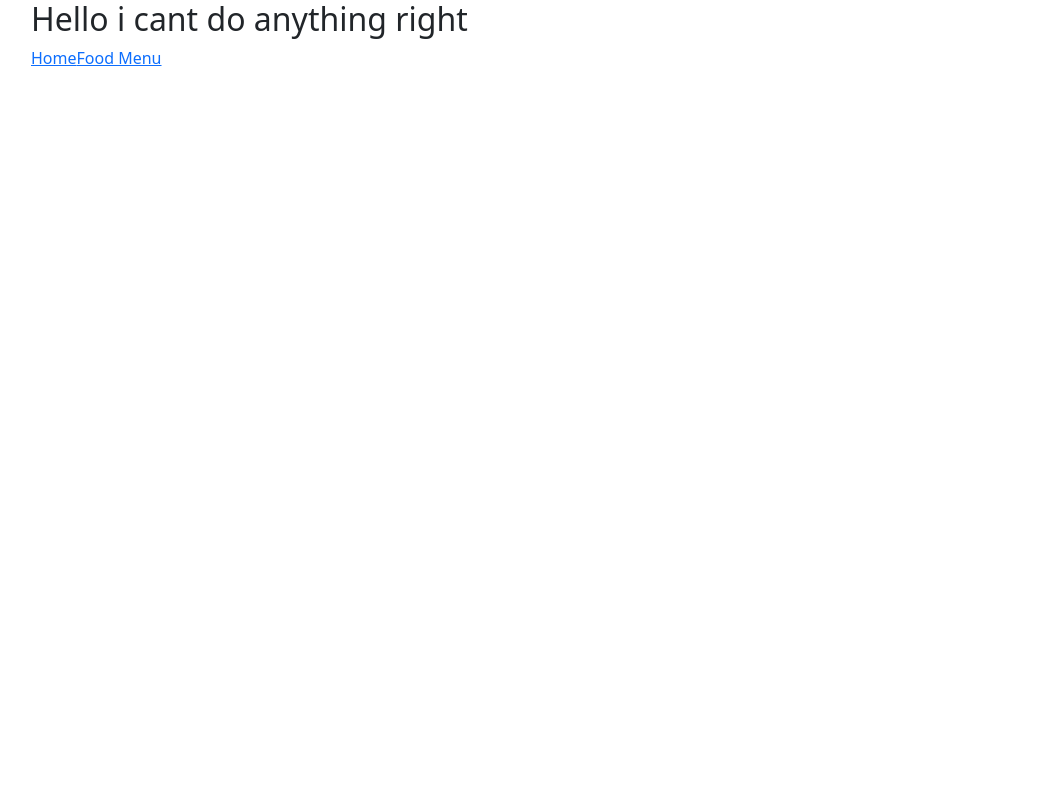
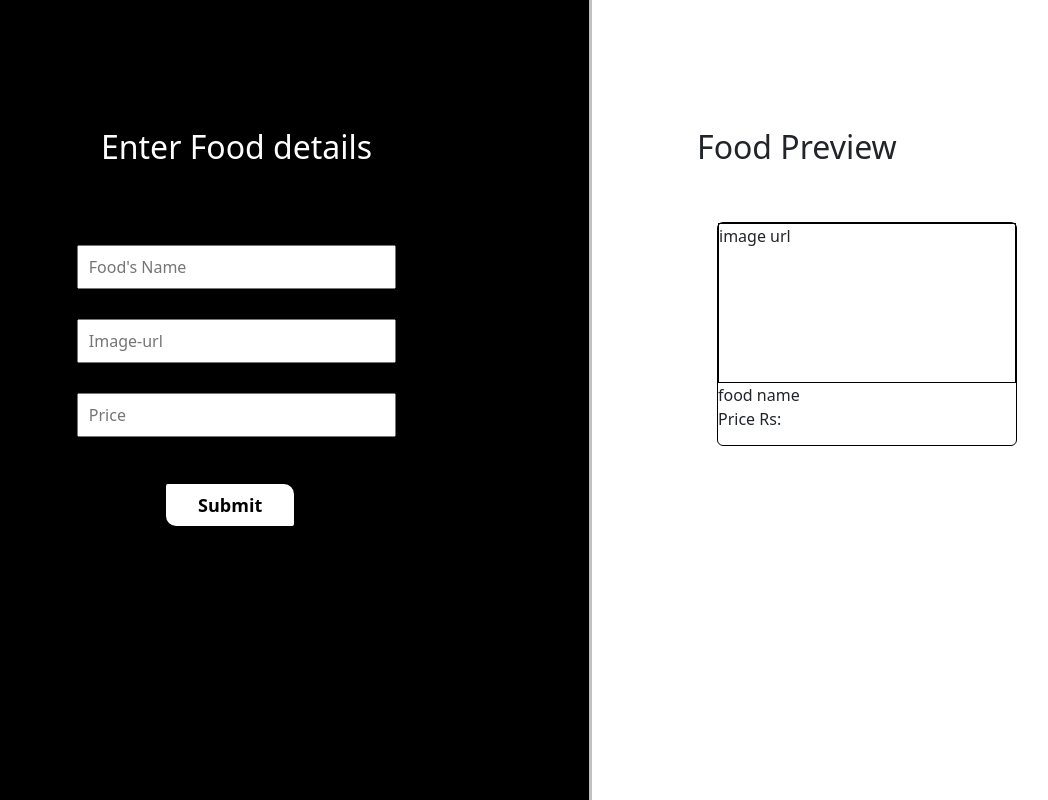
Before and after one commit to Outmoded-Programmer/Lab-5, a React (Create React App) app in the folder frontend/react-app/: page /addfood in a window 1280 px wide. Shown: the whole page, without its empty margins (51-1099 px from the left). Built offline with nearby package versions, Linux system fonts and the light colour scheme.

Commit message:
Post method frontend integration with backend

```diff
--- a/frontend/react-app/package.json
+++ b/frontend/react-app/package.json
@@ -12,7 +12,8 @@
     "react-dom": "^19.0.0",
     "react-router-dom": "^7.1.3",
     "react-script": "^2.0.5",
-    "react-scripts": "^5.0.1"
+    "react-scripts": "^5.0.1",
+    "react-toastify": "^11.0.3"
   },
   "scripts": {
     "start": "react-scripts start",
--- a/frontend/react-app/src/App.jsx
+++ b/frontend/react-app/src/App.jsx
@@ -1,15 +1,16 @@
 import FoodMenu from "./Components/Form/FoodMenu";
-import NavBar from "./Components/NAV/NavBar";
+import FoodPost from "./Components/Form/FoodPost";
+// import NavBar from "./Components/NAV/NavBar";
 import { BrowserRouter, Routes, Route } from "react-router-dom";
 
 function App() {
   return (
     <>
       <BrowserRouter>
-<NavBar/>
+        {/* <NavBar/> */}
         <Routes>
-        <Route path="/foodMenu" element={<FoodMenu />}>
-        </Route>
+          <Route path="/foodMenu" element={<FoodMenu />} />
+          <Route path="/addfood" element={<FoodPost />} />
         </Routes>
       </BrowserRouter>
     </>
--- /dev/null
+++ b/frontend/react-app/src/Components/Form/FoodPost.css
@@ -0,0 +1,83 @@
+* {
+  padding: 0;
+  margin: 0;
+  box-sizing: border-box;
+}
+.post-food{
+    display: flex;
+}
+.data-entry {
+  background-color: black;
+  color: white;
+  width: 50%;
+  height: 100vh;
+  border-right: 1px solid black;
+  box-shadow: 0 0 0 3px silver;
+  padding-top: 10%;
+  /* margin-top: 5%; */
+  text-align: center;
+}
+.foodPost-heading {
+  margin-left: -10%;
+}
+.form-data {
+  display: flex;
+  margin-top: 10%;
+  flex-direction: column;
+  text-align: center;
+}
+.form-data input {
+  width: 50%;
+  padding: 8px 10px;
+  margin: 15px 20%;
+}
+.submit-btn {
+  border: 1px solid transparent;
+  font-weight: 600;
+  color: black;
+  background-color: white;
+  font-size: 18px;
+  padding: 1% 3%;
+  margin-top: 5%;
+  margin-left: 34%;
+  border-radius: 2px 10px 2px 10px;
+  position: relative;
+  overflow: hidden;
+  width: 20%;
+}
+.submit-btn::before {
+  content: "";
+  position: absolute;
+  right: 100%;
+  top: 0;
+  background-color: #000080;
+  width: 100%;
+  z-index: -9999;
+  height: 100%;
+  transition: right 0.4s ease-in-out;
+  color: white;
+}
+.submit-btn:hover::before {
+  right: 0;
+}
+.submit-btn:hover {
+  color: white;
+  z-index: 9;
+}
+
+.side-preview{
+    margin-top: 10%;
+    margin-left: 10%;
+}
+.card{
+    border: 1px solid black;
+    margin-top: 28%;
+    padding: 0 0 7%;
+    width: 150%;
+}
+.image-preview{
+    margin: 0px;
+    border: 1px solid  black;
+    width: 100%;
+    height: 20vh;
+}
--- /dev/null
+++ b/frontend/react-app/src/Components/Form/FoodPost.jsx
@@ -0,0 +1,122 @@
+import React, { useState } from "react";
+import "./FoodPost.css";
+import { ToastContainer, toast } from "react-toastify";
+
+const url = "http://localhost:5000/api/v1/food/addFood";
+const FoodPost = () => {
+  const [foodItem, setFoodItem] = useState({
+    name: "",
+    price: "",
+    image: "",
+  });
+  const handleChange = (event) => {
+    const { name, value } = event.target;
+    setFoodItem((prevItems) => ({
+      ...prevItems,
+      [name]: value,
+    }));
+  };
+  const handleSubmit = async (e) => {
+    e.preventDefault();
+    if (!foodItem.name || !foodItem.price || !foodItem.image) {
+      toast.error("All fields needs to be filled");
+      return;
+    }
+    const data = {
+      name: foodItem.name,
+      price: foodItem.price,
+      image: foodItem.image,
+    };
+    try {
+      const response = await fetch(url, {
+        method: "POST",
+        headers: {
+          "Content-Type": "application/json",
+        },
+        body: JSON.stringify(data),
+      });
+      if (!response.ok) {
+        throw new Error("Form could not be submitted", response.status);
+      }
+      const result = await response.json();
+      console.log("Data submitted", result);
+      toast.success("Data submitted successfully");
+    } catch (error) {
+      console.log("failed to submit", error.message);
+      toast.error("failed to submit");
+    }
+    console.log(foodItem);
+    setFoodItem({
+      name: "",
+      price: "",
+      image: "",
+    });
+  };
+  return (
+    <>
+      <div className="post-food">
+        <div className="data-entry">
+          <h2 className="foodPost-heading">Enter Food details</h2>
+          <form className="form-data" action="" onSubmit={handleSubmit}>
+            <input
+              type="text"
+              name="name"
+              id=""
+              placeholder="Food's Name"
+              onChange={handleChange}
+              value={foodItem.name}
+            />
+            <input
+              type="text"
+              name="image"
+              id=""
+              placeholder="Image-url"
+              onChange={handleChange}
+              value={foodItem.image}
+            />
+            <input
+              type="text"
+              name="price"
+              id=""
+              placeholder="Price"
+              onChange={handleChange}
+              value={foodItem.price}
+            />
+            <button className="submit-btn" type="submit">
+              Submit
+            </button>
+          </form>
+          <ToastContainer />
+        </div>
+        <div className="side-preview">
+          <h2 className="foodPost-heading">Food Preview</h2>
+          <div className="card">
+            <div className="image-preview">
+              {foodItem.image ? (
+                <img src={foodItem.image} alt="food-image" />
+              ) : (
+                "image url"
+              )}
+            </div>
+            <div className="name-preview">
+              {foodItem.name ? (
+                <h2 className="food-name">{foodItem.name}</h2>
+              ) : (
+                "food name"
+              )}
+            </div>
+            <div className="price-preview">
+              {foodItem.price ? (
+                <h3 className="food-price">{foodItem.price}</h3>
+              ) : (
+                `Price Rs:${foodItem.price}`
+              )}
+            </div>
+          </div>
+        </div>
+      </div>
+    </>
+  );
+};
+
+export default FoodPost;
--- a/frontend/react-app/src/Components/NAV/NavBar.jsx
+++ b/frontend/react-app/src/Components/NAV/NavBar.jsx
@@ -11,6 +11,7 @@ const NavBar = () => {
         <nav>
         <Link to="/">Home</Link>
         <Link to="/foodMenu">Food Menu</Link>
+        <Link to="/addFood">Food Menu</Link>
         </nav>
      </div>
     </>
```
Also changed, not shown: 2 other files (tests, documents, lock files or other folders). Lines whose indentation alone changed are shown as unchanged.
